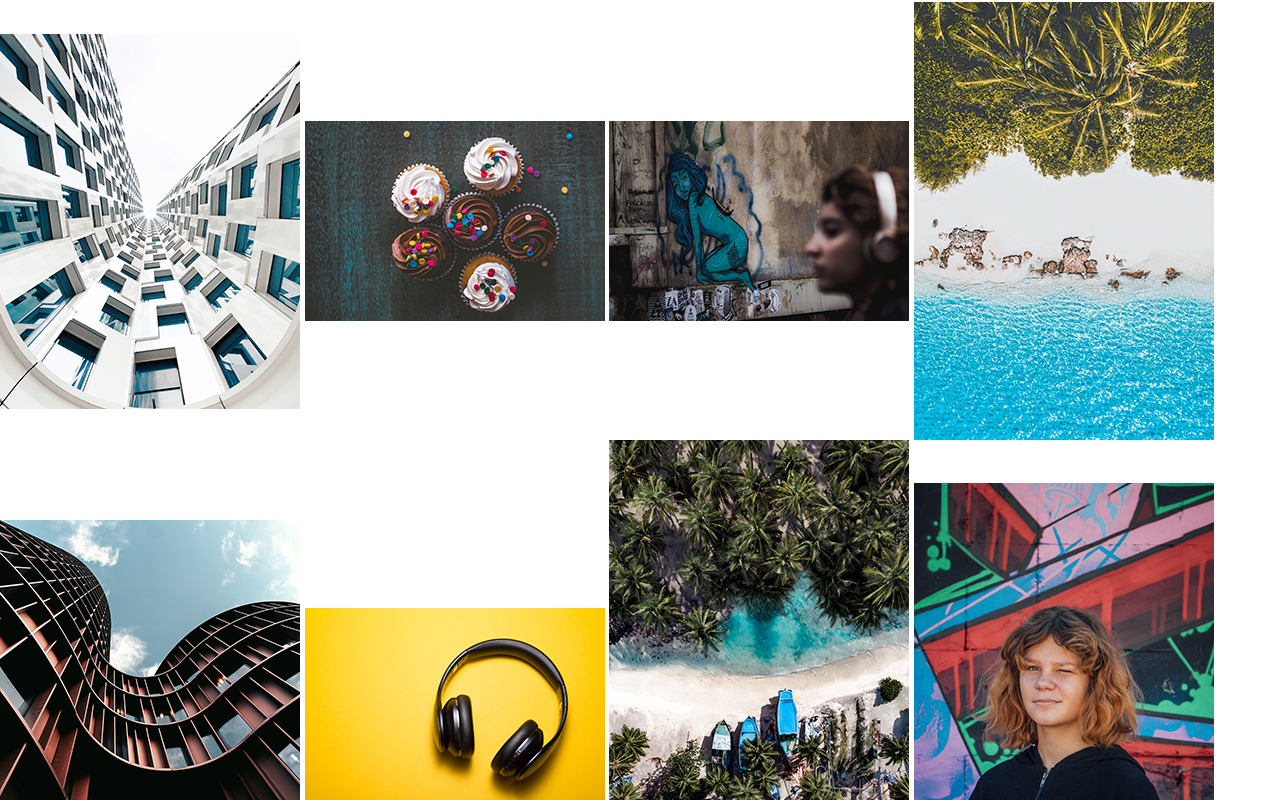
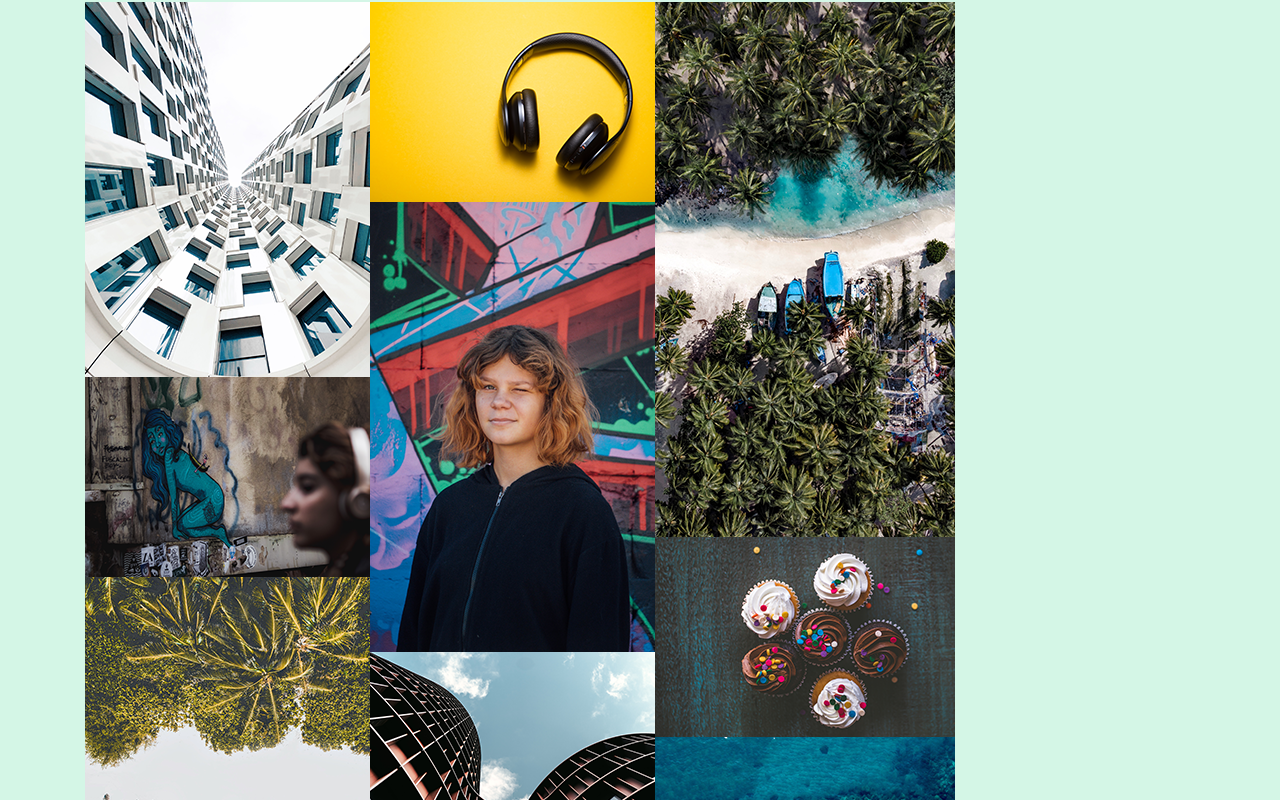
Before and after one commit to renesha-matthews/m2-hw2-matthews-renesha, a plain HTML site: page index.html in a window 1280 px wide. Shown: the part 54-854 px from the top of the page. Drawn offline with nearby package versions, Linux system fonts and the light colour scheme.

Commit message:
Change the layout of images

```diff
--- a/index.html
+++ b/index.html
@@ -1,5 +1,6 @@
 <!doctype html>
 <html lang="en">
+
   <head>
     <!-- Required meta tags -->
     <meta charset="utf-8">
@@ -13,27 +14,45 @@
 
     <title>Module 1 - Homework 2</title>
   </head>
+
   <body>
     <h1>Module 1 - Homework 2</h1>
 
     <!-- Images -->
-    <img src="img/hw2-image1.png" title="White skyscraper" alt="Photo of a white skyscraper">
+    <div class="container justify-content-center">
+        <div class="row">
+            <div class="col-sm-7 col-md-5 col-lg-4 col-xl-3">
+                <img src="img/hw2-image1.png" title="White skyscraper" alt="Photo of a white skyscraper">
 
-    <img src="img/hw2-image2.png" title="Cupcakes" alt="Photo of a plate of cupcakes">
+                <img src="img/hw2-image3.png" title="Picture of Woman" alt="Photo of a girl walking by a painted picture of a woman">
 
-    <img src="img/hw2-image3.png" title="Picture of Woman" alt="Photo of a girl walking by a painted picture of a woman">
+                <img src="img/hw2-image4.png" title="Beach" alt="Photo of the beach">
+            </div>
 
-    <img src="img/hw2-image4.png" title="Beach" alt="Photo of the beach">
 
-    <img src="img/hw2-image5.png" title="Reddish-orange architectural building" alt="Photo of a reddish-orange architectural building">
 
-    <img src="img/hw2-image6.png" title="Headphones" alt="Photo of a pair of headphones">
+            <div class="col-sm-7 col-md-5 col-lg-4 col-xl-3">
+                <img src="img/hw2-image6.png" title="Headphones" alt="Photo of a pair of headphones">
 
-    <img src="img/hw2-image7.png" title="Island" alt="Photo of an island with boats">
+                <img src="img/hw2-image8.png" title="Girl behind mural" alt="Photo of a girl behind a wall mural">
 
-    <img src="img/hw2-image8.png" title="Girl behind mural" alt="Photo of a girl behind a wall mural">
+                <img src="img/hw2-image5.png" title="Reddish-orange architectural building" alt="Photo of a reddish-orange architectural building">
+            </div>
 
-    <img src="img/hw2-image9.png" title="Island 2" alt="Photo of an island with grass in the water">
+
+
+
+            <div class="col-sm-7 col-md-5 col-lg-4 col-xl-3">
+                <img src="img/hw2-image7.png" title="Island" alt="Photo of an island with boats">
+
+                <img src="img/hw2-image2.png" title="Cupcakes" alt="Photo of a plate of cupcakes">
+
+                <img src="img/hw2-image9.png" title="Island 2" alt="Photo of an island with grass in the water">
+            </div>
+
+        </div>
+
+    </div>
     <!-- End Images -->
 
     <!-- Optional JavaScript -->
--- a/main.css
+++ b/main.css
@@ -0,0 +1,3 @@
+body {
+    background-color: #d4f6e6;
+}
```
